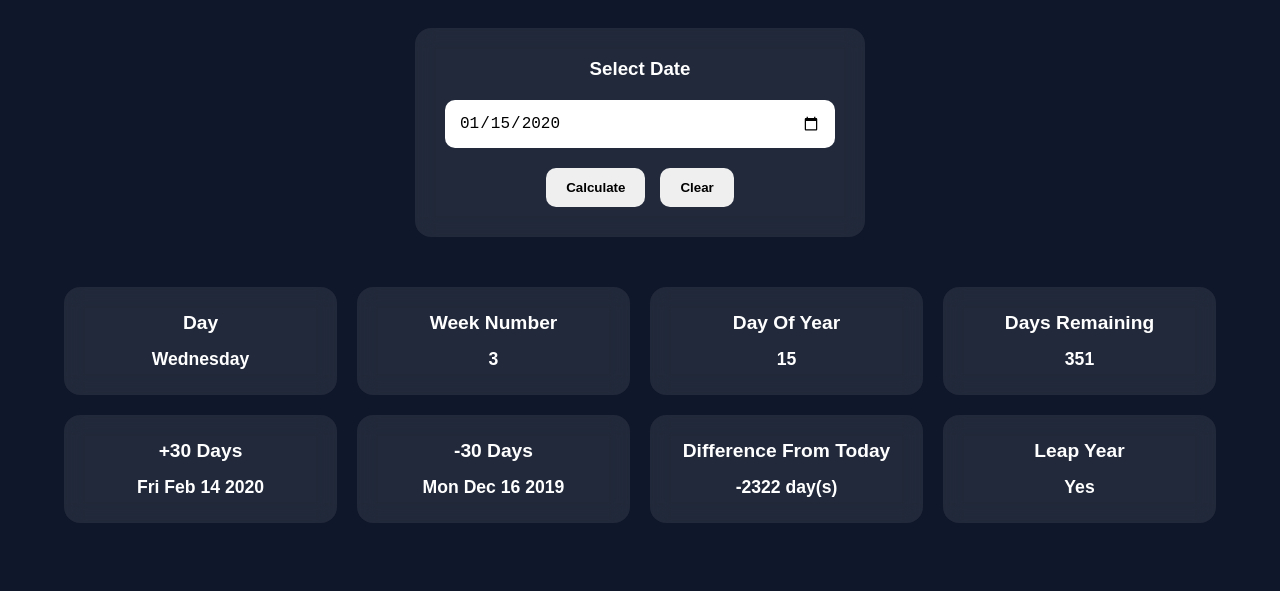
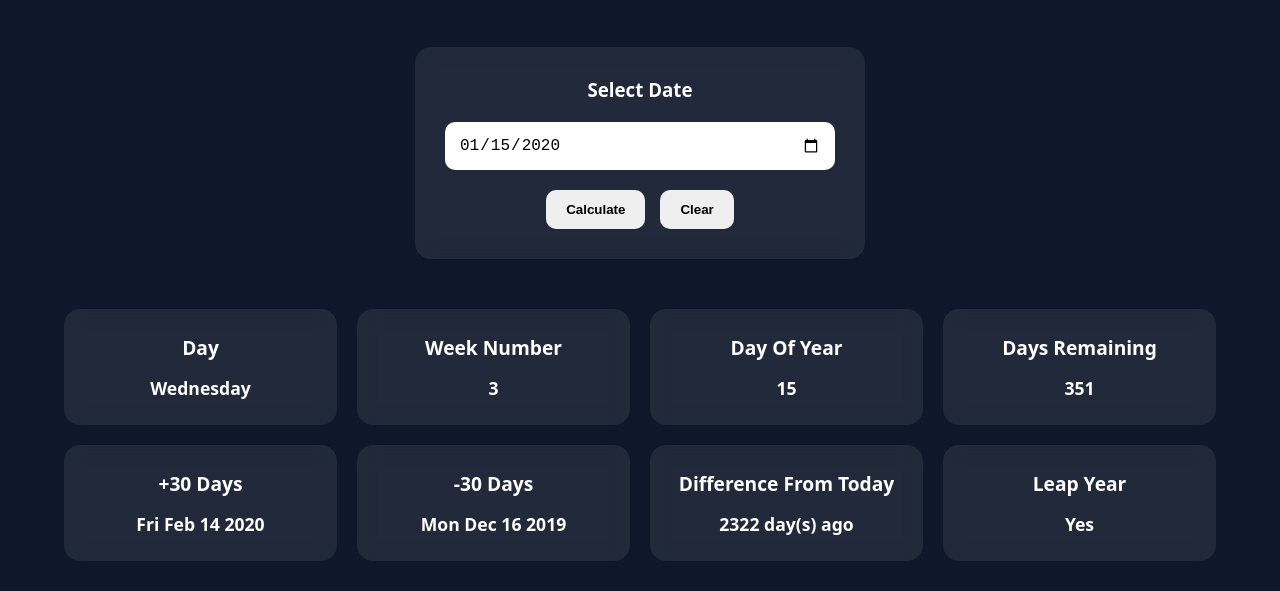
Before and after one commit to TheHKJ04/cloudpulse-devops-project, a plain HTML site: page app/index.html in a window 1280 px wide. Both pictures are taken after typing "2020-01-15" into the empty fields and a click on the button "Calculate". Shown: the part 220-811 px from the top of the page. Drawn offline with Linux system fonts and the light colour scheme.

Commit message:
Updated frontend, Docker, Kubernetes and monitoring configs

```diff
--- a/app/index.html
+++ b/app/index.html
@@ -3,8 +3,10 @@
 <head>
   <meta charset="UTF-8" />
   <meta name="viewport" content="width=device-width, initial-scale=1.0"/>
+  <meta name="description" content="CloudPulse Interactive Date Dashboard">
   <title>CloudPulse Interactive Date Dashboard</title>
   <link rel="stylesheet" href="styles.css"/>
+  <link rel="icon" type="image/png" href="/favicon.png">
 </head>
 
 <body>
--- a/app/script.js
+++ b/app/script.js
@@ -5,7 +5,6 @@ themeToggle.addEventListener('click', () => {
 });
 
 function calculateDateInfo() {
-
   const input = document.getElementById('dateInput').value;
 
   if (!input) {
@@ -13,100 +12,64 @@ function calculateDateInfo() {
     return;
   }
 
-  const date = new Date(input);
-
+  const [year, month, day] = input.split('-');
+  const date = new Date(year, month - 1, day);
   const today = new Date();
 
   const days = [
-    "Sunday",
-    "Monday",
-    "Tuesday",
-    "Wednesday",
-    "Thursday",
-    "Friday",
-    "Saturday"
+    "Sunday", "Monday", "Tuesday", "Wednesday",
+    "Thursday", "Friday", "Saturday"
   ];
 
+  // Day name
   const dayName = days[date.getDay()];
-
   document.getElementById('dayResult').innerText = dayName;
 
   // Day of Year
   const start = new Date(date.getFullYear(), 0, 0);
-
   const diff = date - start;
-
   const oneDay = 1000 * 60 * 60 * 24;
-
   const dayOfYear = Math.floor(diff / oneDay);
-
   document.getElementById('dayYearResult').innerText = dayOfYear;
 
   // Week Number
   const weekNumber = Math.ceil(dayOfYear / 7);
-
   document.getElementById('weekResult').innerText = weekNumber;
 
   // Days Remaining
   const endOfYear = new Date(date.getFullYear(), 11, 31);
-
-  const remainingDays = Math.ceil(
-    (endOfYear - date) / oneDay
-  );
-
-  document.getElementById('remainingResult').innerText =
-    remainingDays;
+  const remainingDays = Math.ceil((endOfYear - date) / oneDay);
+  document.getElementById('remainingResult').innerText = remainingDays;
 
   // +30 days
   const plus30 = new Date(date);
-
   plus30.setDate(plus30.getDate() + 30);
-
-  document.getElementById('plus30Result').innerText =
-    plus30.toDateString();
+  document.getElementById('plus30Result').innerText = plus30.toDateString();
 
   // -30 days
   const minus30 = new Date(date);
-
   minus30.setDate(minus30.getDate() - 30);
-
-  document.getElementById('minus30Result').innerText =
-    minus30.toDateString();
+  document.getElementById('minus30Result').innerText = minus30.toDateString();
 
   // Difference from Today
-  const difference = Math.ceil(
-    (date - today) / oneDay
-  );
-
-  document.getElementById('differenceResult').innerText =
-    `${difference} day(s)`;
+  const difference = Math.ceil((date - today) / oneDay);
+  const text = difference >= 0
+    ? `${difference} day(s) remaining`
+    : `${Math.abs(difference)} day(s) ago`;
+  document.getElementById('differenceResult').innerText = text;
 
   // Leap year
-  const year = date.getFullYear();
-
-  const isLeap =
-    (year % 4 === 0 && year % 100 !== 0) ||
-    year % 400 === 0;
-
-  document.getElementById('leapResult').innerText =
-    isLeap ? "Yes" : "No";
+  const yr = date.getFullYear();
+  const isLeap = (yr % 4 === 0 && yr % 100 !== 0) || (yr % 400 === 0);
+  document.getElementById('leapResult').innerText = isLeap ? "Yes" : "No";
 }
 
 function clearResults() {
-
   document.getElementById('dateInput').value = "";
-
   const ids = [
-    'dayResult',
-    'weekResult',
-    'dayYearResult',
-    'remainingResult',
-    'plus30Result',
-    'minus30Result',
-    'differenceResult',
-    'leapResult'
+    'dayResult', 'weekResult', 'dayYearResult', 'remainingResult',
+    'plus30Result', 'minus30Result', 'differenceResult', 'leapResult'
   ];
-
   ids.forEach(id => {
     document.getElementById(id).innerText = "--";
   });
--- a/app/styles.css
+++ b/app/styles.css
@@ -5,7 +5,7 @@
 }
 
 body {
-  font-family: Arial, sans-serif;
+  font-family: system-ui, -apple-system, BlinkMacSystemFont, 'Segoe UI', Roboto, Oxygen, Ubuntu, Cantarell, 'Open Sans', 'Helvetica Neue', sans-serif;
   background: #0f172a;
   color: white;
   transition: 0.4s ease;
@@ -144,6 +144,10 @@ body.light .card {
   word-wrap: break-word;
 }
 
+html {
+  scroll-behavior: smooth;
+}
+
 @media (max-width: 768px) {
 
   .hero h2 {
```
Also changed, not shown: monitoring/grafana-dashboard.json (deleted, +0 -7 lines), app/favicon.png (added), 7 other files.
